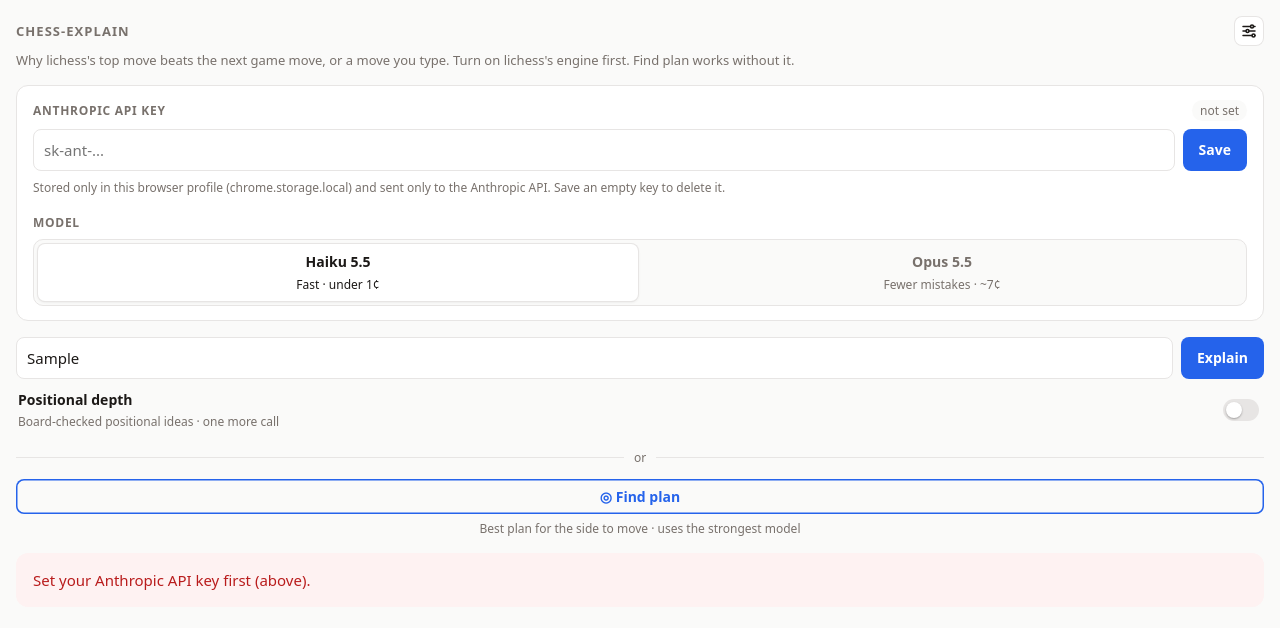
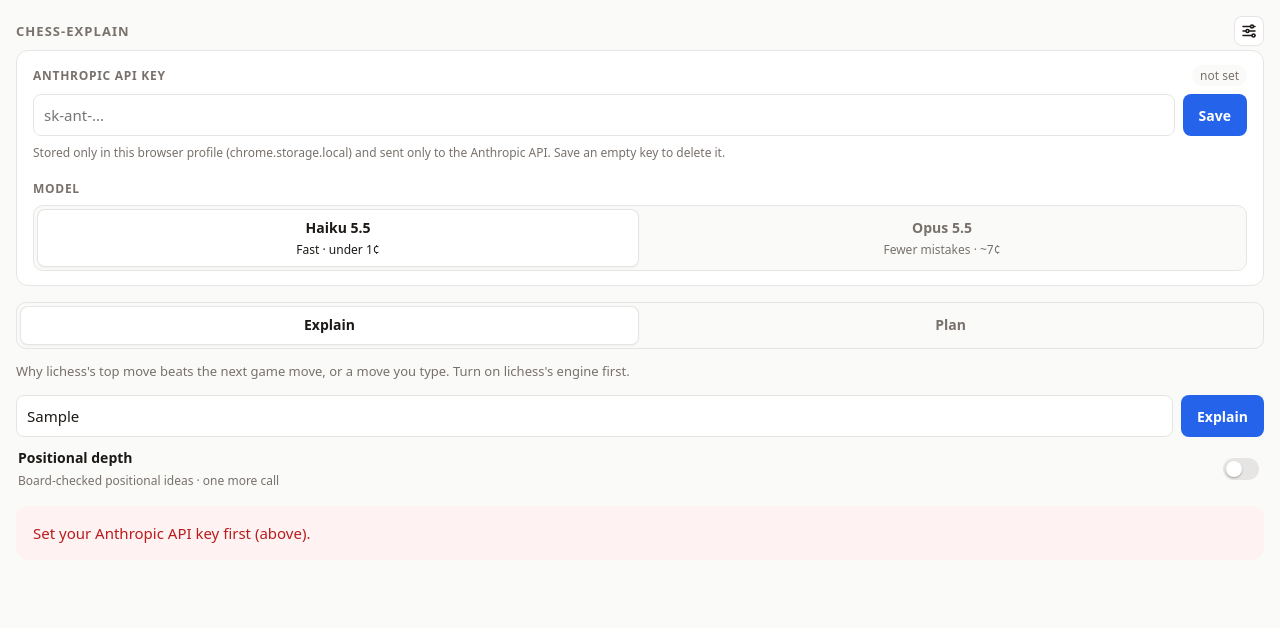
Before and after one commit to anavalo/chess-explain, a browser extension: page extension/panel.html in a window 1280 px wide. Both pictures are taken after typing "Sample" into the empty fields and a click on the button "Explain". Drawn offline with Linux system fonts and the light colour scheme.

Commit message:
feat(panel): Explain and Plan as tabs, each with its own answer
The plan's board shapes show only while the Plan tab does, and the tab of
a running request shows a spinner. Replaces the "or" divider and the
outline Find plan button.

```diff
--- a/extension/panel.html
+++ b/extension/panel.html
@@ -74,11 +74,11 @@
   .toggle input:checked::before { transform: translateX(14px); }
   .toggle input:focus-visible { outline: 2px solid var(--accent); outline-offset: 2px; }
   .toggle input:disabled { opacity: .6; cursor: wait; }
-  .or { display: flex; align-items: center; gap: 10px; margin: 0 0 12px; font-size: 12px; color: var(--muted); }
-  .or::before, .or::after { content: ''; flex: 1; border-top: 1px solid var(--border); }
-  .outline { width: 100%; background: transparent; color: var(--accent); box-shadow: inset 0 0 0 1.5px var(--accent); }
-  .outline:hover:not(:disabled) { background: color-mix(in srgb, var(--accent) 10%, transparent); }
-  .center { text-align: center; margin: 6px 0 16px; }
+  #view { margin: 8px 0 12px; }
+  #view b { display: flex; align-items: center; justify-content: center; gap: 7px; }
+  #view .busy b::after { content: ''; width: 10px; height: 10px; border: 2px solid var(--border); border-top-color: var(--accent); border-radius: 50%; animation: spin .8s linear infinite; }
+  #plan { width: 100%; }
+  #plan + .note { margin: 6px 2px 16px; }
   .plan-head { display: flex; align-items: center; justify-content: space-between; }
   .error { background: var(--bad-bg); color: var(--bad); border-color: transparent; }
 </style>
@@ -90,7 +90,6 @@
     </svg>
   </button>
 </header>
-<p class="hint">Why lichess's top move beats the next game move, or a move you type. Turn on lichess's engine first. Find plan works without it.</p>
 <section id="settings" class="card settings" hidden>
   <div class="field">
     <div class="field-head"><span class="label">Anthropic API key</span><span id="key-status" class="pill">not set</span></div>
@@ -108,13 +107,23 @@
     </div>
   </div>
 </section>
-<form id="form">
-  <input id="move" placeholder="Compare with (default: next game move)" autocomplete="off">
-  <button id="go">Explain</button>
-</form>
-<label class="toggle"><span><b>Positional depth</b><small>Board-checked positional ideas · one more call</small></span><input id="deep" type="checkbox" role="switch"></label>
-<div class="or">or</div>
-<button id="plan" class="outline" type="button">◎ Find plan</button>
-<p class="note center">Best plan for the side to move · uses the strongest model</p>
-<div id="out" aria-live="polite"></div>
+<div id="view" class="seg" role="radiogroup" aria-label="View">
+  <label><input type="radio" name="view" value="explain" autocomplete="off" checked><span><b>Explain</b></span></label>
+  <label><input type="radio" name="view" value="plan" autocomplete="off"><span><b>Plan</b></span></label>
+</div>
+<section data-view="explain">
+  <p class="hint">Why lichess's top move beats the next game move, or a move you type. Turn on lichess's engine first.</p>
+  <form id="form">
+    <input id="move" placeholder="Compare with (default: next game move)" autocomplete="off">
+    <button id="go">Explain</button>
+  </form>
+  <label class="toggle"><span><b>Positional depth</b><small>Board-checked positional ideas · one more call</small></span><input id="deep" type="checkbox" role="switch"></label>
+  <div id="out-explain" aria-live="polite"></div>
+</section>
+<section data-view="plan" hidden>
+  <p class="hint">The best plan for the side to move. Works with lichess's engine off.</p>
+  <button id="plan" type="button">Find plan</button>
+  <p class="note">Uses the strongest model</p>
+  <div id="out-plan" aria-live="polite"></div>
+</section>
 <script type="module" src="panel.js"></script>
--- a/extension/panel.js
+++ b/extension/panel.js
@@ -95,7 +95,9 @@
   ctrl.setAutoShapes();
 }
 
-const out = document.getElementById('out');
+// Each view (Explain, Plan) keeps its own answer; `out` is the one the running request writes to.
+const outs = { explain: document.getElementById('out-explain'), plan: document.getElementById('out-plan') };
+let out = outs.explain;
 // the background clears the board's plan shapes when this port closes, i.e. when the panel closes
 chrome.runtime.connect({ name: 'panel' });
 
@@ -164,7 +166,7 @@
   return e;
 }
 
-const error = text => el('div', 'card error', { text });
+const error = (text, parent = out) => el('div', 'card error', { text }, parent);
 
 function moveRow(parent, cls, label, m) {
   const row = el('div', `move ${cls}`, {}, parent);
@@ -186,22 +188,22 @@
 
 /** The answer card; a move link in it plays its line (one of `lines`, from b's position) on the lichess board. */
 function answerCard(text, lines, b) {
-  const answer = el('div', 'card answer', { html: linkMoves(md(text), lines) });
+  const area = out, answer = el('div', 'card answer', { html: linkMoves(md(text), lines) });
   answer.onclick = async e => {
     const a = e.target.closest('a[data-line]');
     if (!a) return;
     e.preventDefault();
     try {
       const tab = await lichessTab();
-      if (!tab) return error('Switch to the lichess tab to play the line.');
+      if (!tab) return error('Switch to the lichess tab to play the line.', area);
       const ucis = sanToUci(b.fen, a.dataset.line.split(' '));
       const [{ result }] = await chrome.scripting.executeScript({
         target: { tabId: tab.id }, world: 'MAIN', func: playLine, args: [b.fen, b.path, ucis],
       });
-      if (result) error(result);
+      if (result) error(result, area);
     } catch (e) {
       console.error(e);
-      error(e.message);
+      error(e.message, area);
     }
   };
 }
@@ -244,6 +246,18 @@
 };
 const inTab = async (tab, func, args = []) =>
   (await chrome.scripting.executeScript({ target: { tabId: tab.id }, world: 'MAIN', func, args }))[0].result;
+
+// The views: Explain and Plan. The plan's board shapes ([fen, shapes]) are drawn only while the Plan view shows.
+const view = () => document.querySelector('input[name="view"]:checked').value;
+let shapes = null;
+async function syncShapes() {
+  const tab = await lichessTab();
+  if (tab) await inTab(tab, showShapes, view() === 'plan' && shapes ? shapes : [null, null]).catch(() => {});
+}
+document.getElementById('view').onchange = () => {
+  for (const s of document.querySelectorAll('[data-view]')) s.hidden = s.dataset.view !== view();
+  syncShapes();
+};
 
 /** The engines once they have started; throws when they cannot. */
 async function ready() {
@@ -291,22 +305,28 @@
     const data = await Promise.race([findPlan(e, b.fen, llm, { model: model(), onStep: s.set }), crashed]);
     out.replaceChildren();
     renderPlan(data, b);
-    await inTab(tab, showShapes, [b.fen, data.shapes]);
+    shapes = [b.fen, data.shapes];
+    await syncShapes();
   } finally {
     s.done();
   }
 }
 
-/** One request at a time: Explain or Find plan. Clears the last answer and the board's plan shapes first. */
-async function run(task) {
+/** One request at a time: Explain or Find plan, each in its own view (`name`). Clears that view's last answer first,
+    and for a new plan the board's shapes; the view's tab shows a spinner, for when the other view is open. */
+async function run(task, name) {
+  const label = document.querySelector(`input[name="view"][value="${name}"]`).parentNode;
   buttons.forEach(b => (b.disabled = true));
+  label.classList.add('busy');
+  out = outs[name];
   out.replaceChildren();
+  if (name === 'plan') shapes = null;
   try {
     const apiKey = await showKeyStatus();
     if (!apiKey) return error('Set your Anthropic API key first (above).');
     const tab = await lichessTab();
     if (!tab) return error('Open a lichess analysis board.');
-    await inTab(tab, showShapes, [null, null]).catch(() => {});
+    await syncShapes();
     await task(apiKey, tab);
   } catch (e) {
     console.error(e);
@@ -314,11 +334,12 @@
     error(e.message);
   } finally {
     buttons.forEach(b => (b.disabled = false));
+    label.classList.remove('busy');
   }
 }
 
 document.getElementById('form').onsubmit = e => {
   e.preventDefault();
-  run(explain);
+  run(explain, 'explain');
 };
-document.getElementById('plan').onclick = () => run(plan);
+document.getElementById('plan').onclick = () => run(plan, 'plan');
```
